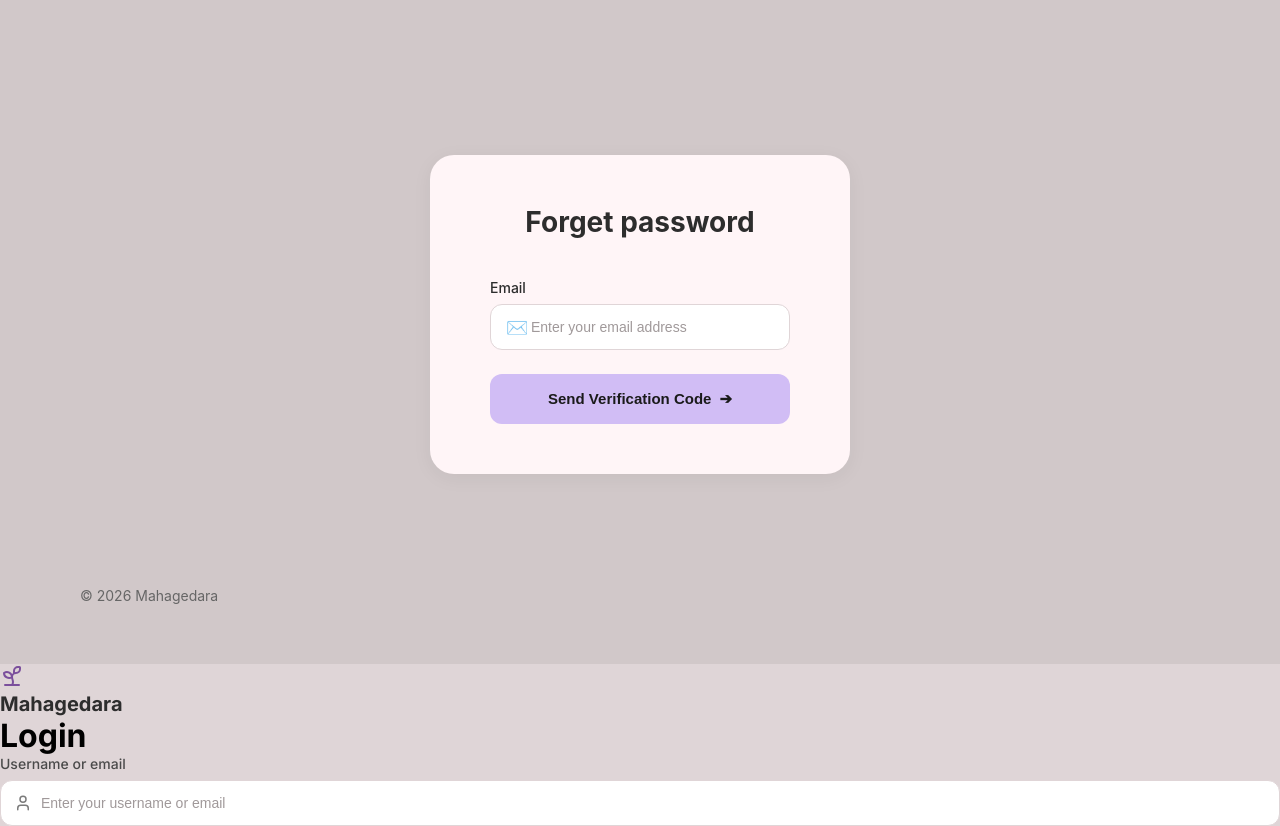
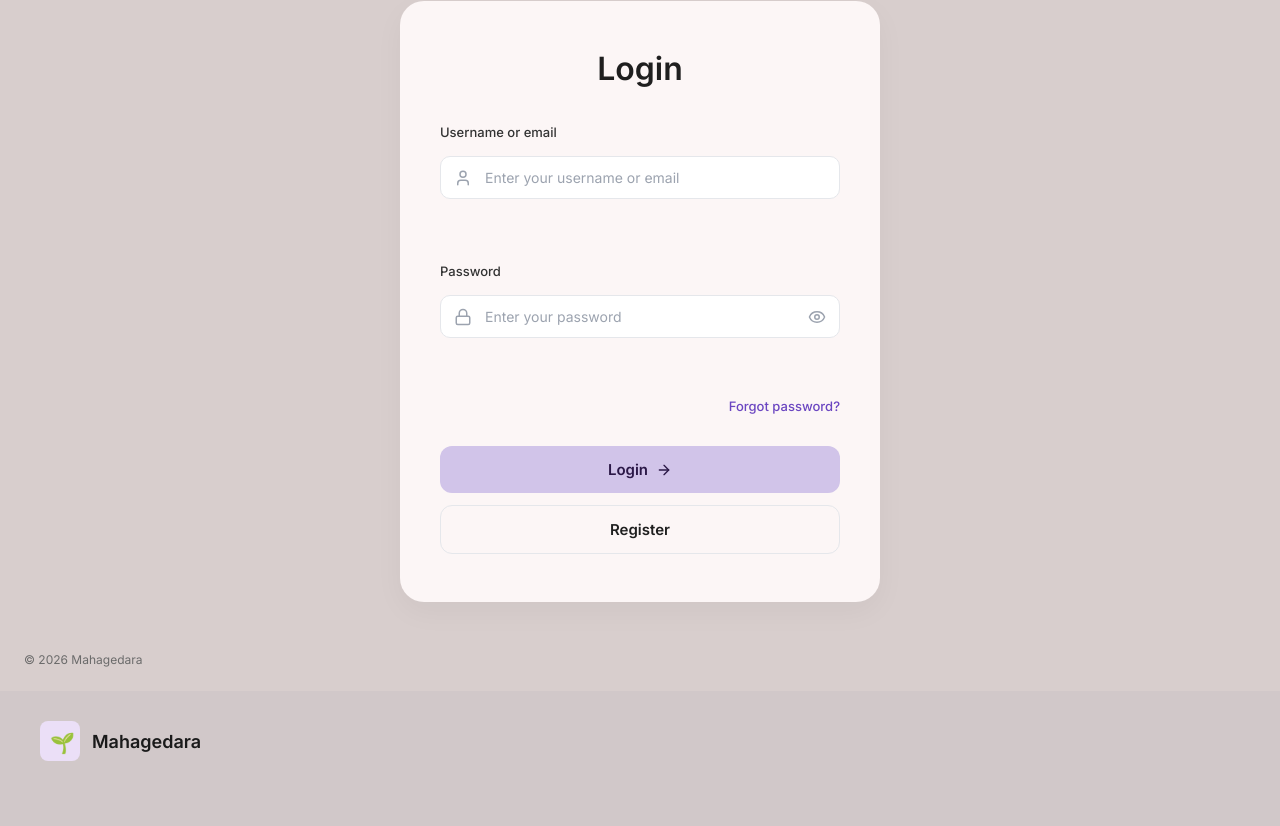
Before and after one commit to chanukab3/uni_social_media_platform, a React (Vite) app: page / in a window 1280 px wide. Shown: the part 936-1762 px from the top of the page. Built offline with nearby package versions, Linux system fonts and the light colour scheme.

Commit message:
Login css file

```diff
--- a/src/components/login/Login.jsx
+++ b/src/components/login/Login.jsx
@@ -29,8 +29,8 @@ export default function Login() {
   };
 
   return (<>
-       <Register/>
-       <ForgetPassword/>
+    <Register/>
+
     <div className="login-container">
       {/* Top Header / Logo */}
       <header className="login-header">
@@ -117,6 +117,7 @@ export default function Login() {
         <p>© 2026 Mahagedara</p>
       </footer>
     </div>
+    <ForgetPassword/>
     </>
   );
 }
--- a/src/components/login/login.css
+++ b/src/components/login/login.css
@@ -0,0 +1,214 @@
+/* Import Google Fonts if needed */
+@import url('https://fonts.googleapis.com/css2?family=Inter:wght@400;500;600&display=swap');
+
+* {
+  box-sizing: border-box;
+  margin: 0;
+  padding: 0;
+  font-family: 'Inter', sans-serif;
+}
+
+.login-container {
+  background-color: #d8cecd; /* Muted warm grayish-pink background from design */
+  min-height: 100vh;
+  display: flex;
+  flex-direction: column;
+  justify-content: space-between;
+  padding: 24px;
+  color: #2b2b2b;
+}
+
+/* Header */
+.login-header {
+  display: flex;
+  align-items: center;
+  gap: 12px;
+}
+
+.logo-badge {
+  background-color: #ffffff;
+  padding: 8px;
+  border-radius: 12px;
+  display: flex;
+  align-items: center;
+  justify-content: center;
+  box-shadow: 0 2px 4px rgba(0, 0, 0, 0.05);
+}
+
+.logo-icon {
+  color: #7b52ae; /* Muted purple accent */
+  width: 20px;
+  height: 20px;
+}
+
+.brand-name {
+  font-weight: 600;
+  font-size: 18px;
+  color: #1a1a1a;
+}
+
+/* Main Layout */
+.login-main {
+  display: flex;
+  align-items: center;
+  justify-content: center;
+  flex: 1;
+  padding: 20px;
+}
+
+.login-card {
+  background-color: #fcf6f6; /* Soft pastel pink/off-white card background */
+  width: 100%;
+  max-width: 480px;
+  padding: 48px 40px;
+  border-radius: 24px;
+  box-shadow: 0 10px 30px rgba(0, 0, 0, 0.04);
+}
+
+.login-title {
+  font-size: 32px;
+  font-weight: 600;
+  text-align: center;
+  color: #1f1f1f;
+  margin-bottom: 36px;
+}
+
+/* Form Styles */
+.login-form {
+  display: flex;
+  flex-direction: column;
+  gap: 20px;
+}
+
+.form-group {
+  display: flex;
+  flex-direction: column;
+  gap: 8px;
+}
+
+.form-group label {
+  font-size: 13px;
+  font-weight: 500;
+  color: #333333;
+}
+
+.input-wrapper {
+  position: relative;
+  display: flex;
+  align-items: center;
+}
+
+.input-icon {
+  position: absolute;
+  left: 14px;
+  color: #9ca3af;
+}
+
+.input-wrapper input {
+  width: 100%;
+  padding: 12px 14px 12px 44px;
+  background-color: #ffffff;
+  border: 1px solid #e5e7eb;
+  border-radius: 10px;
+  font-size: 14px;
+  color: #1f1f1f;
+  outline: none;
+  transition: border-color 0.2s, box-shadow 0.2s;
+}
+
+.input-wrapper input::placeholder {
+  color: #9ca3af;
+}
+
+.input-wrapper input:focus {
+  border-color: #bfa8db;
+  box-shadow: 0 0 0 3px rgba(191, 168, 219, 0.15);
+}
+
+/* Password Toggle & Right Icons */
+.password-toggle-btn {
+  position: absolute;
+  right: 14px;
+  background: none;
+  border: none;
+  cursor: pointer;
+  color: #9ca3af;
+  display: flex;
+  align-items: center;
+}
+
+.password-toggle-btn:hover {
+  color: #4b5563;
+}
+
+/* Forgot Password */
+.forgot-password-container {
+  display: flex;
+  justify-content: flex-end;
+  margin-top: -4px;
+}
+
+.forgot-link {
+  font-size: 13px;
+  color: #6b46c1; /* Soft purple */
+  text-decoration: none;
+  font-weight: 500;
+}
+
+.forgot-link:hover {
+  text-decoration: underline;
+}
+
+/* Buttons */
+.button-group {
+  display: flex;
+  flex-direction: column;
+  gap: 12px;
+  margin-top: 12px;
+}
+
+.btn-primary {
+  background-color: #d1c4e9; /* Soft pastel purple matching screenshot */
+  color: #2b1847;
+  border: none;
+  border-radius: 12px;
+  padding: 14px;
+  font-size: 15px;
+  font-weight: 600;
+  cursor: pointer;
+  display: flex;
+  align-items: center;
+  justify-content: center;
+  gap: 8px;
+  transition: background-color 0.2s;
+}
+
+.btn-primary:hover {
+  background-color: #c4b5df;
+}
+
+.btn-secondary {
+  background-color: transparent;
+  color: #1f1f1f;
+  border: 1px solid #e5e7eb;
+  border-radius: 12px;
+  padding: 14px;
+  font-size: 15px;
+  font-weight: 600;
+  cursor: pointer;
+  transition: background-color 0.2s;
+}
+
+.btn-secondary:hover {
+  background-color: rgba(0, 0, 0, 0.02);
+}
+
+/* Footer */
+.login-footer {
+  text-align: left;
+}
+
+.login-footer p {
+  font-size: 12px;
+  color: #6b6b6b;
+}
```
